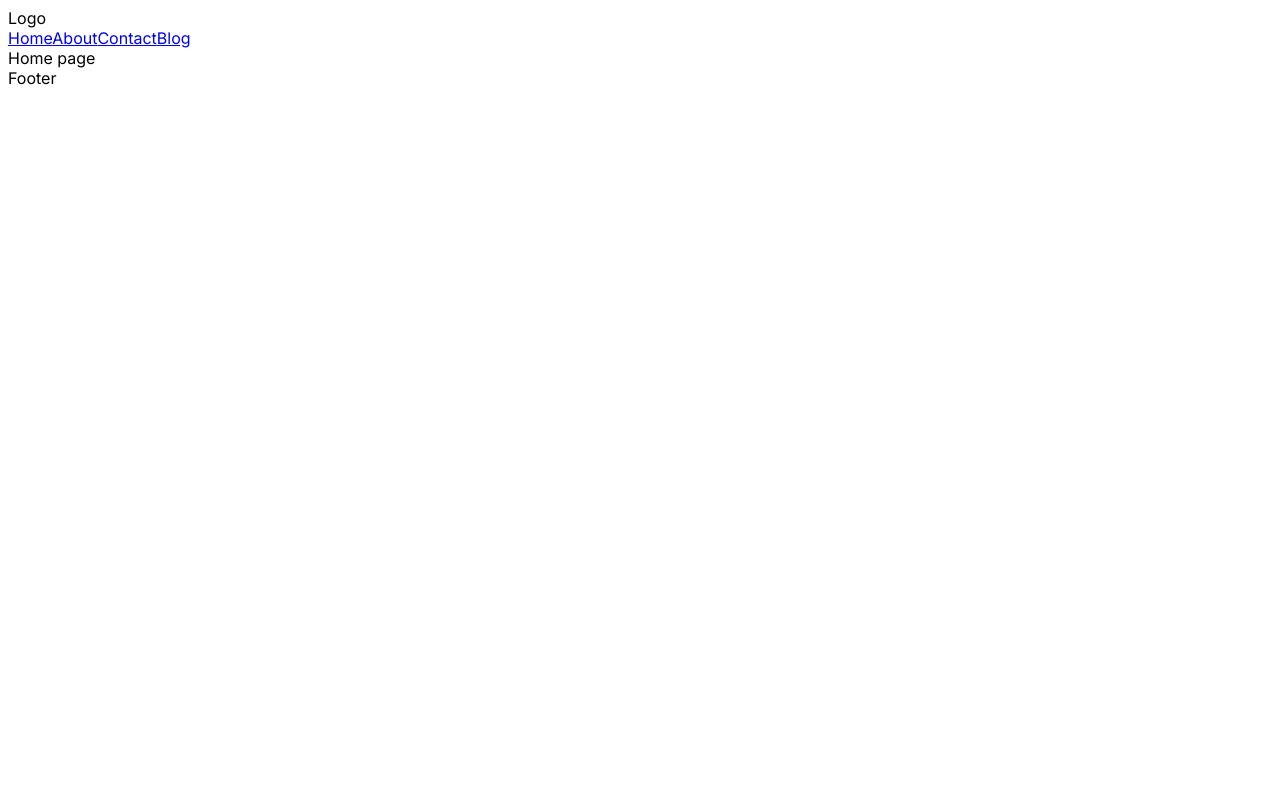
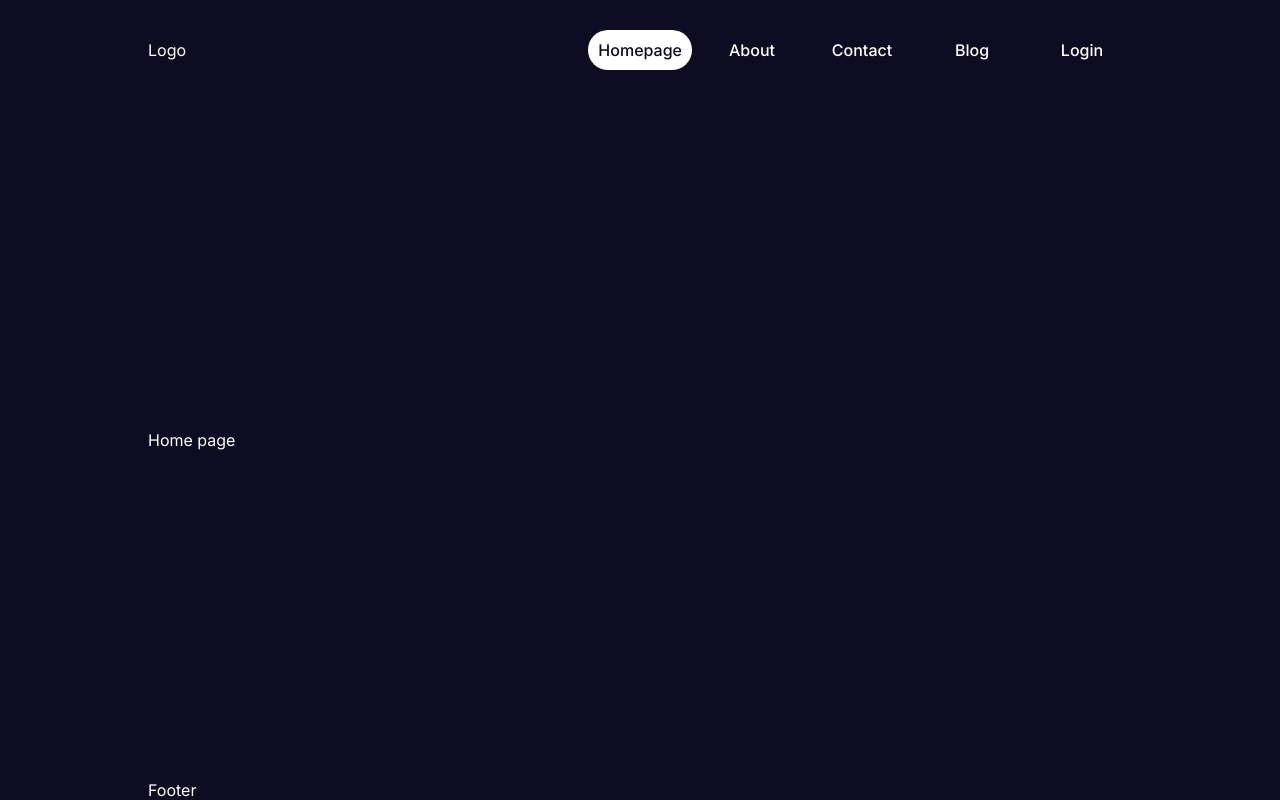
Before and after one commit to jbritttt/Fullstack-app, a Next.js app: page / in a window 1280 px wide. Built offline with nearby package versions, Linux system fonts and the light colour scheme.

Commit message:
Nav menu created

```diff
--- a/src/app/globals.css
+++ b/src/app/globals.css
@@ -0,0 +1,78 @@
+:root {
+    --bg: #0d0c22;
+    --bgSoft: #2d2b42;
+    --text: white;
+    --textSoft: #e5e5e5;
+    --btn: #3673fd;
+  }
+
+  * {
+    margin: 0;
+    padding: 0;
+    box-sizing: border-box;
+  }
+
+  body {
+    background-color: var(--bg);
+    color: var(--text);
+
+  }
+
+  a {
+    text-decoration: none;
+    color: inherit;
+  }
+
+  .container {
+    width: 1536px;
+    margin: auto;
+    padding-left: 50px;
+    padding-right: 50px;
+    min-height: 100vh;
+    display: flex;
+    flex-direction: column;
+    justify-content: space-between;
+  }
+
+  @media (max-width: 1536px) {
+    .container {
+      width: 1366px;
+    }
+  }
+
+  @media (max-width: 1366px) {
+    .container {
+      width: 1280px;
+    }
+  }
+
+  @media (max-width: 1280px) {
+    .container {
+      width: 1024px;
+      padding-left: 20px;
+      padding-right: 20px;
+    }
+  }
+
+  @media (max-width: 1024px) {
+    .container {
+      width: 768px;
+    }
+  }
+
+  @media (max-width: 768px) {
+    .container {
+      width: 640px;
+    }
+  }
+
+  @media (max-width: 640px) {
+    .container {
+      width: 475px;
+    }
+  }
+  @media (max-width: 475px) {
+    .container {
+      width: 380px;
+    }
+  }
--- a/src/app/layout.js
+++ b/src/app/layout.js
@@ -14,10 +14,11 @@
   return (
     <html lang="en">
       <body className={inter.className}>
-
+        <div className="container">
      <NavBar/>
         {children}
         <Footer/>
+        </div>
       </body>
     </html>
   )
--- a/src/components/navbar/Navbar.jsx
+++ b/src/components/navbar/Navbar.jsx
@@ -1,11 +1,12 @@
 
 import Links from "./links/Links";
+import styles from "./navbar.module.css"
 
 const NavBar = () => {
     return (
 
-<div>
-<div>Logo</div>
+<div class={styles.container}>
+<div class="logo">Logo</div>
 <div>
     <Links/>
 </div>
--- a/src/components/navbar/links/Links.jsx
+++ b/src/components/navbar/links/Links.jsx
@@ -1,38 +1,64 @@
-import Link from "next/link";
+"use client";
 
-const Links = () => {
+import { useState } from "react";
+import styles from "./links.module.css";
+import NavLink from "../navLink/navlink";
+
 
 const links = [
-
   {
-    title: "Home",
-    path:"/"
+    title: "Homepage",
+    path: "/",
   },
   {
     title: "About",
-    path:"/about"
+    path: "/about",
   },
   {
     title: "Contact",
-    path:"/contact"
+    path: "/contact",
   },
   {
     title: "Blog",
-    path:"/blog"
-}
+    path: "/blog",
+  },
+];
+
+const Links = ({session}) => {
+  const [open, setOpen] = useState(false);
+
+  // TEMPORARY
+  // const session = true;
+  // const isAdmin = true;
+
+  return (
+    <div className={styles.container}>
+      <div className={styles.links}>
+        {links.map((link) => (
+          <NavLink item={link} key={link.title} />
+        ))}
+        {session?.user ? (
+          <>
+            {session.user?.isAdmin && <NavLink item={{ title: "Admin", path: "/admin" }} />}
+            <form action={handleLogout}>
+              <button className={styles.logout}>Logout</button>
+            </form>
+          </>
+        ) : (
+          <NavLink item={{ title: "Login", path: "/login" }} />
+        )}
+      </div>
+  <button className={styles.menuButton} onClick={()=> setOpen((prev) => !prev)}>Menu</button>
+      {open && (
+        <div className={styles.mobileLinks}>
+          {links.map((link) => (
+            <NavLink item={link} key={link.title} />
+          ))}
+        </div>
+      )}
+    </div>
+  );
+};
 
 
-
-    ]
-    return (
-
-<div>
-    {links.map(item => (
-    <Link href={item.path} key={item.title}>{item.title}</Link>
-    ))}
-    </div>
-
-     );
-}
-
 export default Links;
--- /dev/null
+++ b/src/components/navbar/links/links.module.css
@@ -0,0 +1,41 @@
+.links {
+  display: flex;
+  align-items: center;
+  gap: 10px;
+}
+
+.logout {
+  padding: 10px;
+  cursor: pointer;
+  font-weight: bold;
+}
+
+.menuButton,
+.mobileLinks {
+  display: none;
+}
+
+@media (max-width: 768px) {
+  .links {
+    display: none;
+  }
+
+  .menuButton {
+    display: block;
+    cursor: pointer;
+  }
+
+  .mobileLinks {
+    position: absolute;
+    top: 100px;
+    right: 0;
+    width: 50%;
+    height: calc(100vh - 100px);
+    background-color: var(--bg);
+    display: flex;
+    flex-direction: column;
+    align-items: center;
+    justify-content: center;
+    gap: 10px;
+  }
+}
--- /dev/null
+++ b/src/components/navbar/navLink/navLink.jsx
@@ -0,0 +1,22 @@
+"use client";
+
+import Link from "next/link";
+import styles from "./navLink.module.css";
+import { usePathname } from "next/navigation";
+
+const NavLink = ({ item }) => {
+  const pathName = usePathname();
+
+  return (
+    <Link
+      href={item.path}
+      className={`${styles.container} ${
+        pathName === item.path && styles.active
+      }`}
+    >
+      {item.title}
+    </Link>
+  );
+};
+
+export default NavLink;
--- /dev/null
+++ b/src/components/navbar/navLink/navLink.module.css
@@ -0,0 +1,12 @@
+.container{
+    min-width: 100px;
+    padding: 10px;
+    border-radius: 20px;
+    font-weight: 500;
+    text-align: center;
+  }
+
+  .active{
+    background-color: var(--text);
+    color: var(--bg);
+  }
--- /dev/null
+++ b/src/components/navbar/navbar.module.css
@@ -0,0 +1,11 @@
+.container{
+    height: 100px;
+    display: flex;
+    align-items: center;
+    justify-content: space-between;
+  }
+
+  .logo{
+    font-size: 30px;
+    font-weight: bold;
+  }
```
Lines whose indentation alone changed are shown as unchanged.
